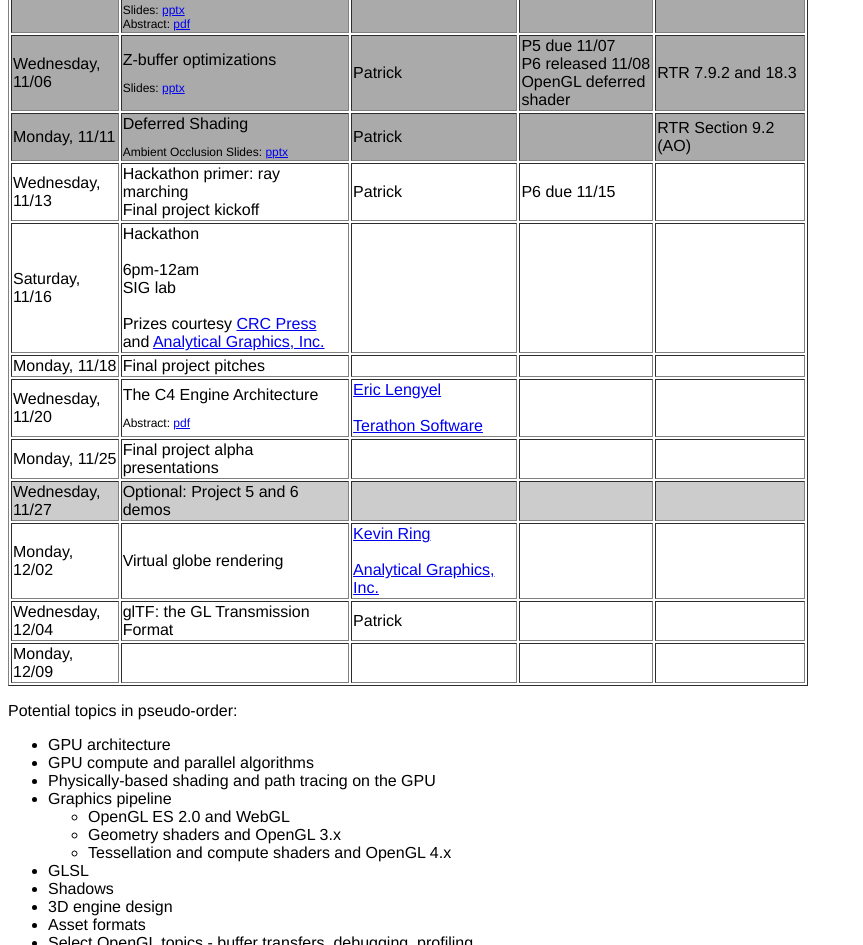
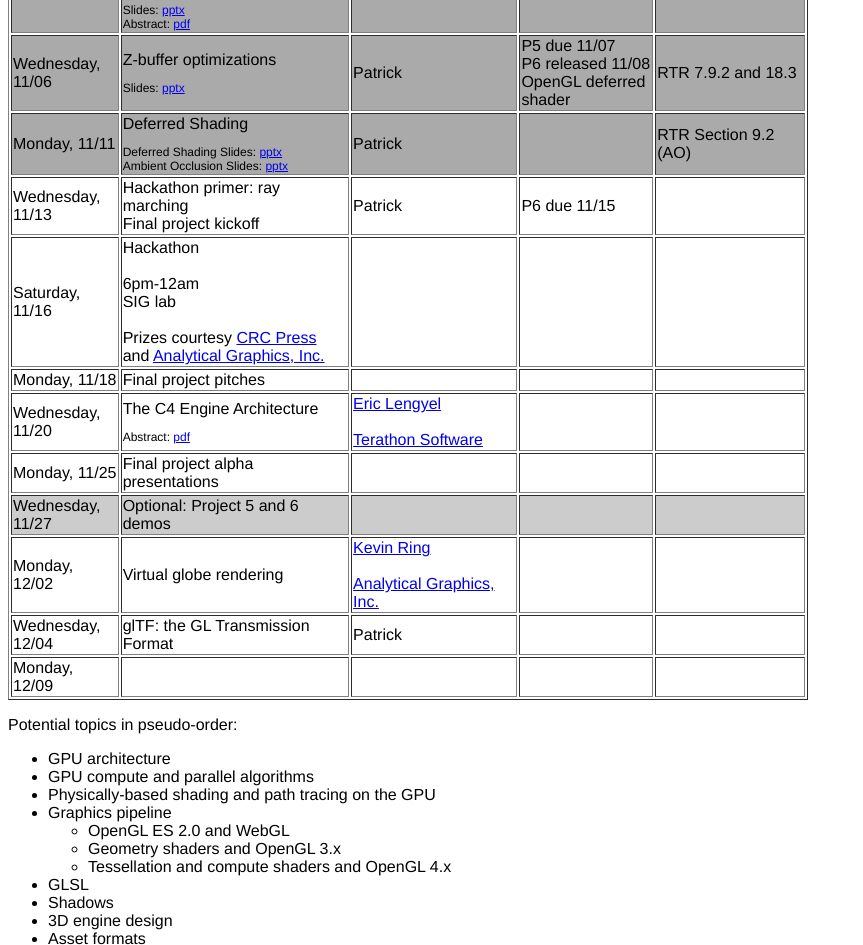
Before and after one commit to CIS565-Fall-2013/cis565-fall-2013.github.com, a plain HTML site: page schedule.html in a window 1280 px wide. Shown: the part 1767-2712 px from the top of the page, without its empty margins (0-863 px from the left). Drawn offline with Linux system fonts and the light colour scheme.

Commit message:
Start of slides

```diff
--- a/schedule.html
+++ b/schedule.html
@@ -337,6 +337,7 @@ body {
     <td>
       Deferred Shading
       <p class="slidesEtc">
+        Deferred Shading Slides: <a href="lectures/11-11-Deferred-Shading.pptx">pptx</a><br />
         Ambient Occlusion Slides: <a href="lectures/11-11-Ambient-Occlusion.pptx">pptx</a>
       </p>
     </td> <!-- Topic -->
```
Also changed, not shown: 1 other file.
